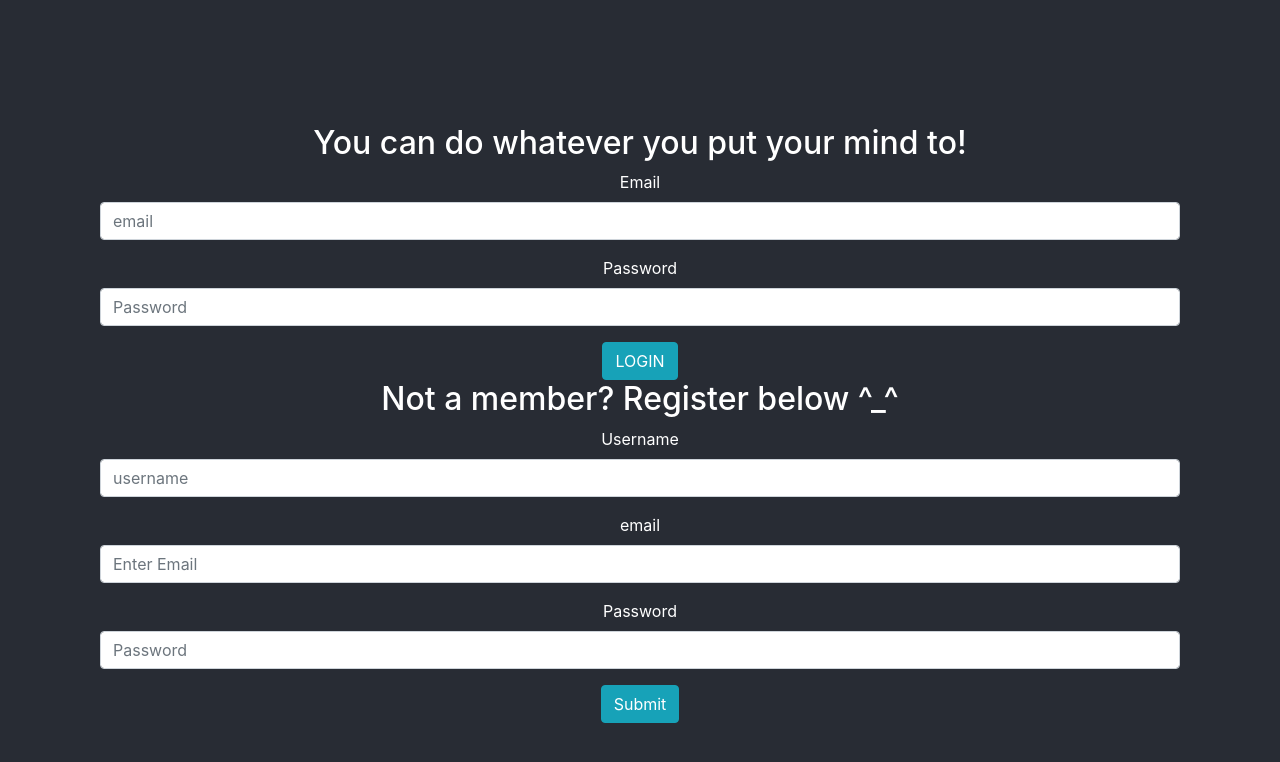
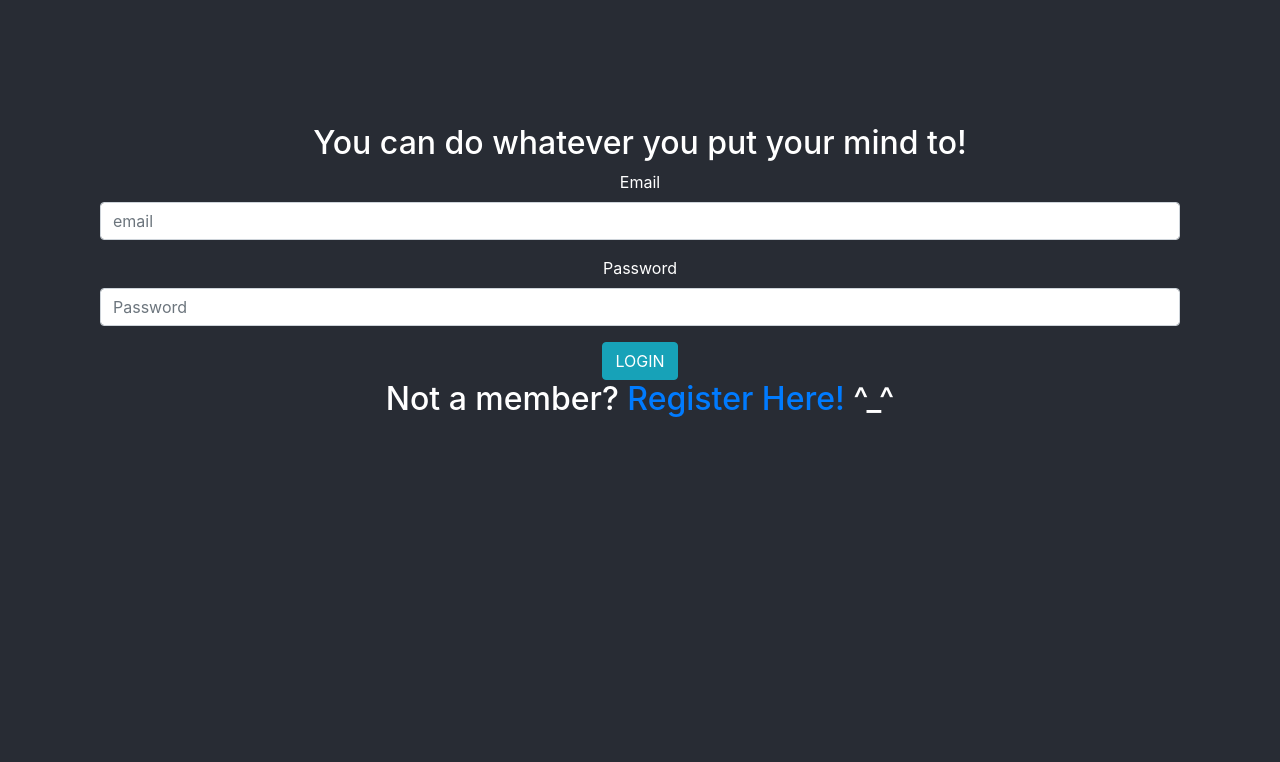
Before and after one commit to amourtos/Task-Manager-app, a React (Create React App) app: page / in a window 1280 px wide. Shown: the top 762 px of the page. Built offline with nearby package versions, Linux system fonts and the light colour scheme.

Commit message:
added 3rd route path

```diff
--- a/src/App.js
+++ b/src/App.js
@@ -3,12 +3,14 @@ import { Switch, Route } from "react-router-dom";
 import Main from "./views/Main";
 import "bootstrap/dist/css/bootstrap.min.css";
 import NotFound from "./views/notFound";
+import Registration from "./components/registration/registration";
 
 function App() {
   return (
     <div className="App">
       <Switch>
         <Route exact path="/" component={Main} />
+        <Route exact path="/registration" component={Registration} />
         <Route component={NotFound} />
       </Switch>
     </div>
--- a/src/views/home.js
+++ b/src/views/home.js
@@ -1,7 +1,7 @@
 import React from "react";
 import { useStore } from "../store/store";
 import Login from "../components/login/login";
-import Registration from "../components/registration/registration";
+import { Link } from "react-router-dom";
 
 function Home() {
   const user = useStore((state) => state.user);
@@ -11,7 +11,10 @@ function Home() {
       <h2>You can do whatever you put your mind to!</h2>
       {!user.token && (
         <div>
-          <Login /> <h2>Not a member? Register below ^_^</h2> <Registration />
+          <Login />{" "}
+          <h2>
+            Not a member? <Link to="/registration">Register Here!</Link> ^_^
+          </h2>{" "}
         </div>
       )}
     </div>
```
Also changed, not shown: src/components/registration/registration.js (+0 -32 lines), src/components/todoItem/todoItem.js (+0 -17 lines).
